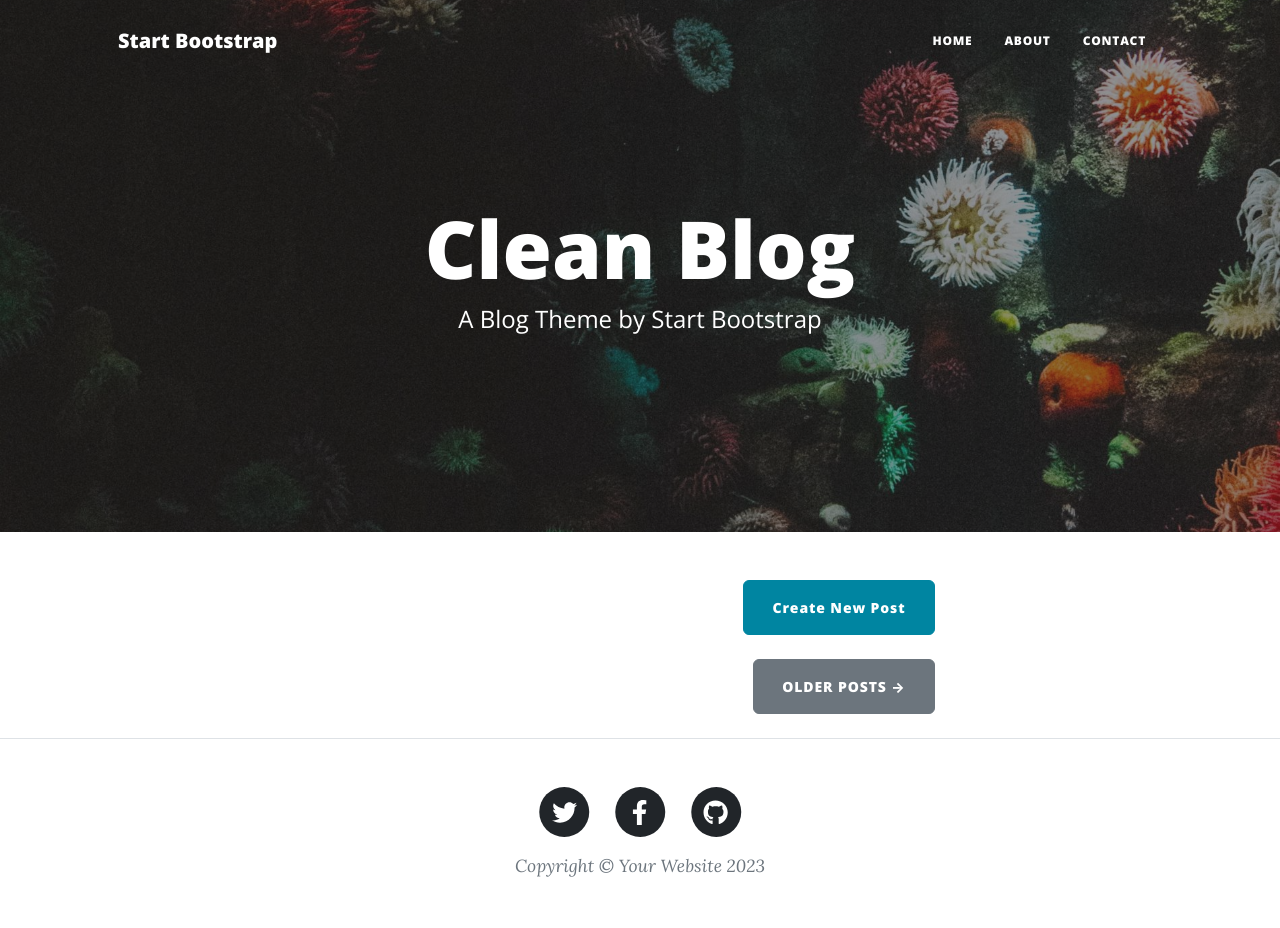
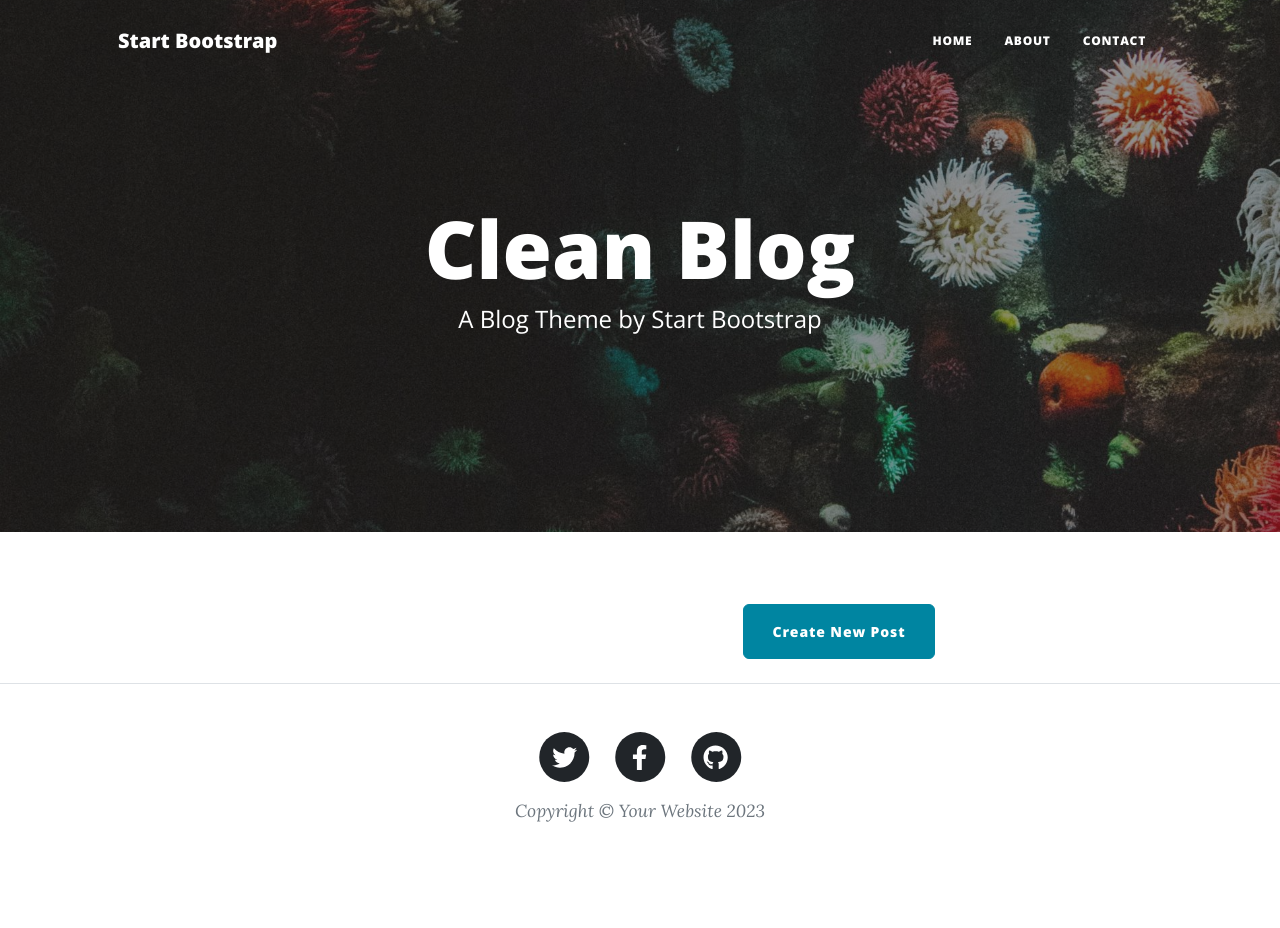
Before and after one commit to Djiwan14/PersonalBlog, a Flask app: page / in a window 1280 px wide. After the commit the page ends 822 px from the top, so only its background shows below. Run offline with Flask 3, Linux system fonts and the light colour scheme; some libraries are stand-ins or nearby versions.

Commit message:
Update index.html

```diff
--- a/templates/index.html
+++ b/templates/index.html
@@ -41,17 +41,21 @@
       <!-- New Post -->
       <div class="d-flex justify-content-end mb-4">
       <!-- TODO: Adding new posts -->
+<!--        <a-->
+<!--          class="btn btn-primary float-right"-->
+<!--          href="{{url_for('add_new_post')}}"-->
+<!--          >Create New Post</a-->
+<!--        >-->
+      </div>
+
+      <!-- Pager-->
+      <div class="d-flex justify-content-end mb-4">
         <a
           class="btn btn-primary float-right"
           href="{{url_for('add_new_post')}}"
           >Create New Post</a
         >
       </div>
-
-      <!-- Pager-->
-      <div class="d-flex justify-content-end mb-4">
-        <a class="btn btn-secondary text-uppercase" href="#!">Older Posts →</a>
-      </div>
     </div>
   </div>
 </div>
```
